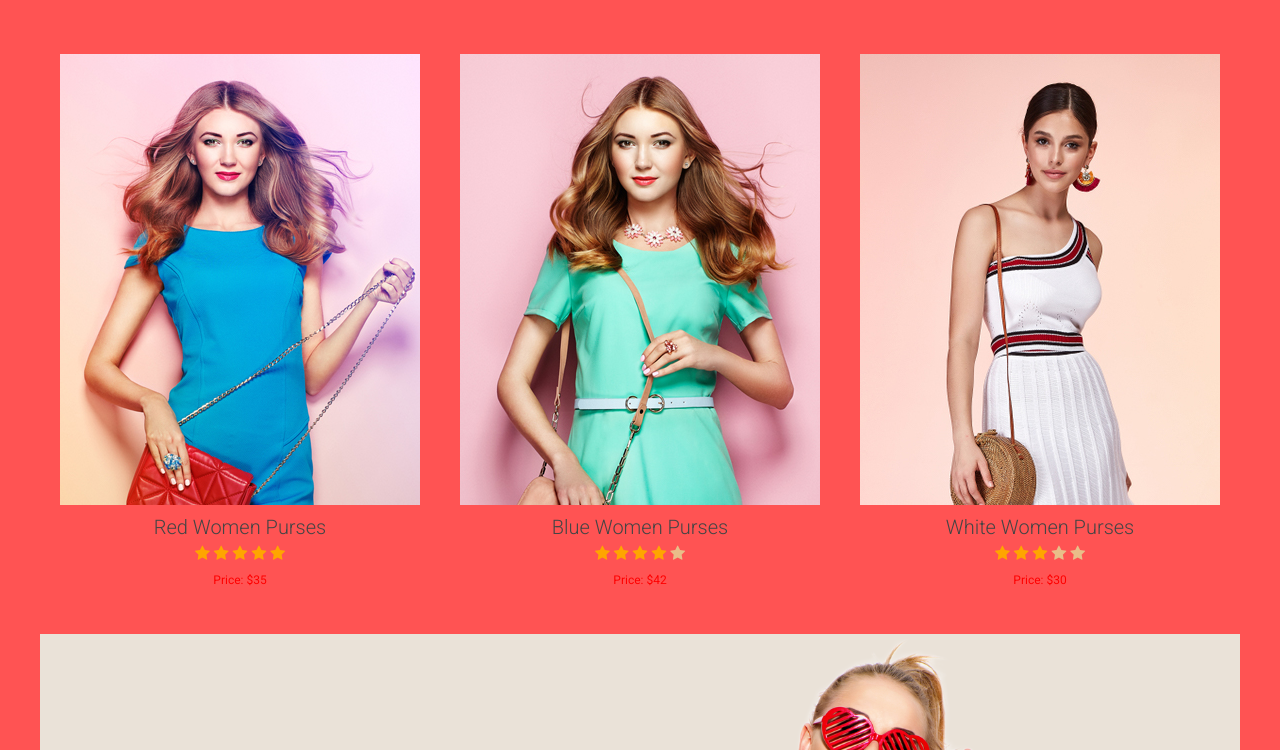
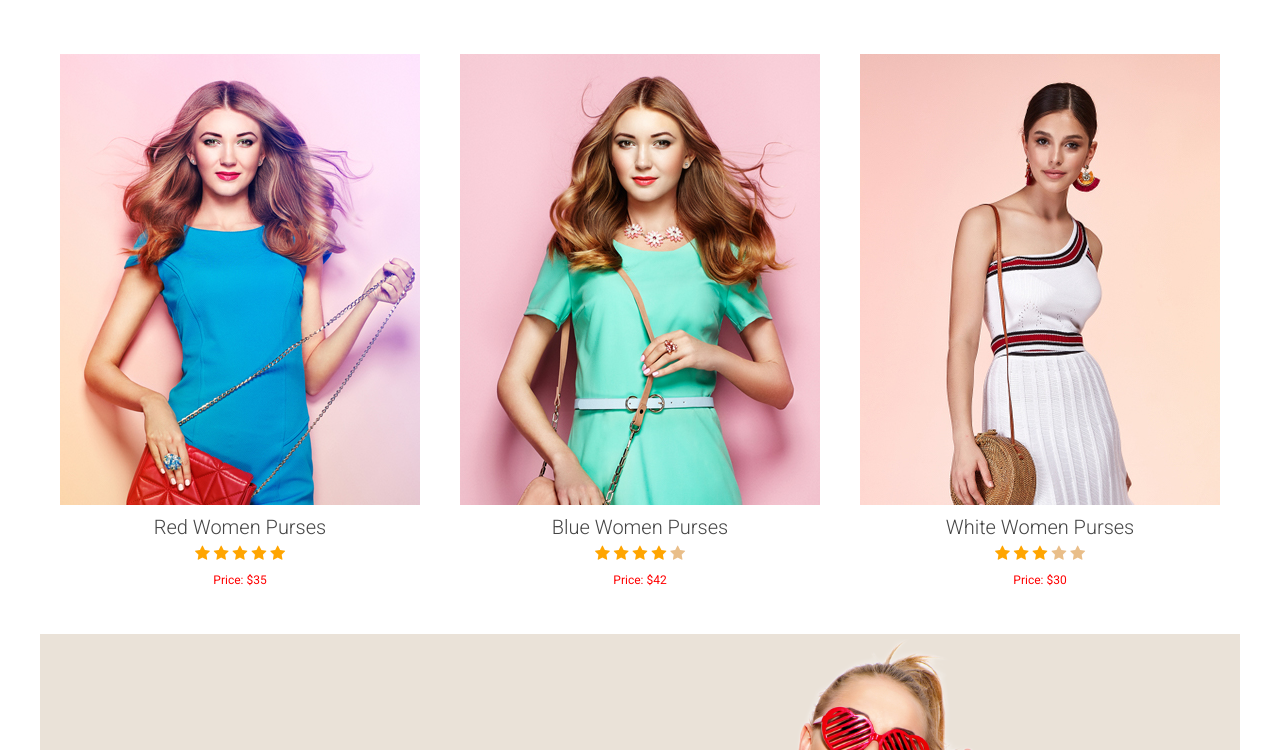
Before and after one commit to shazzadshojol/practice-silon-project, a plain HTML site: page index.html in a window 1280 px wide. Shown: the part 654-1404 px from the top of the page. Drawn offline with Linux system fonts and the light colour scheme.

Commit message:
Update style.css

```diff
--- a/style.css
+++ b/style.css
@@ -9,7 +9,6 @@
 }
 body{
     width: 1200px;
-    background-color: #FF5353;
     margin: auto;
 }
 /* Header Top Start */
```
